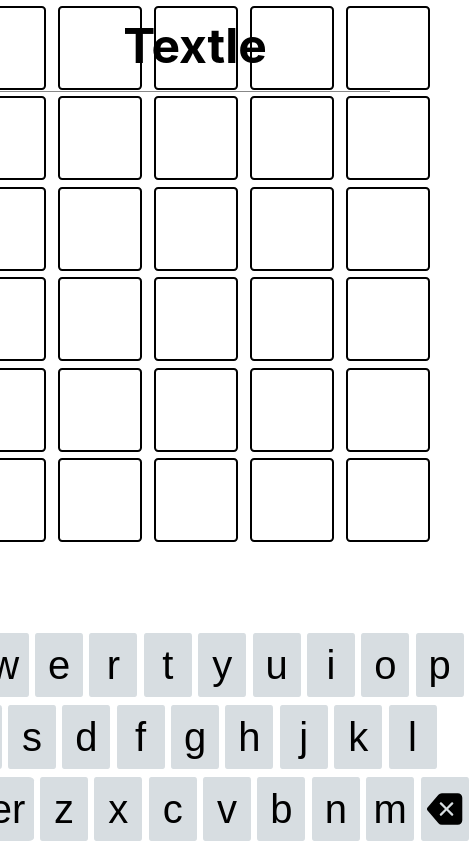
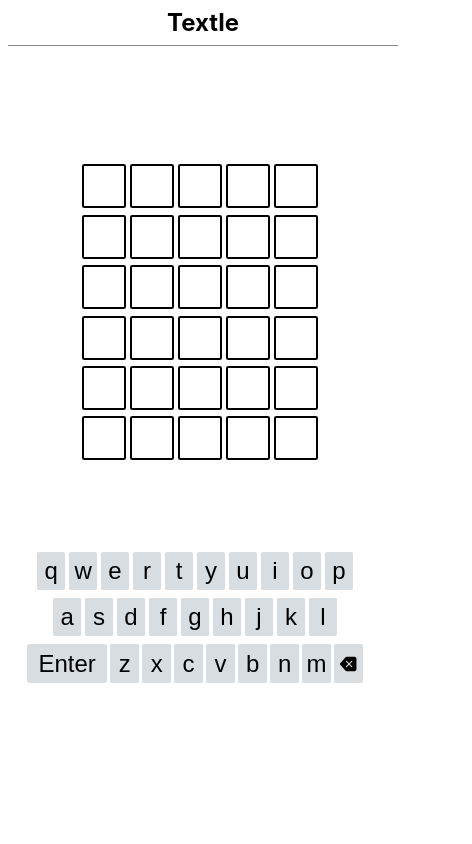
Before and after one commit to JustDankas/wordle-app, a React (Create React App) app: page / in a window 390 px wide. Shown: the whole page, 472 px wide, since content can reach past the window. Built offline with nearby package versions, Linux system fonts and the light colour scheme; the HTML template or start-up script is replaced by a standard one.

Commit message:
responsiveness

```diff
--- a/package.json
+++ b/package.json
@@ -1,7 +1,7 @@
 {
   "homepage": "https://JustDankas.github.io/wordle-app",
   "name": "textle",
-  "version": "0.4.0",
+  "version": "1.0.0",
   "private": true,
   "dependencies": {
     "@testing-library/jest-dom": "^5.16.4",
--- a/src/App.css
+++ b/src/App.css
@@ -1,29 +1,34 @@
 .App {
   display: flex;
+  flex-direction: column;
   justify-content: center;
   align-items: center;
-  flex-direction: column;
+
   position: relative;
 }
 
 .logo{
   display: flex;
   justify-content: center;
+  align-items: center;
   position: fixed;
   width: 100%;
   font-size: 3rem;
   border-bottom: 1px solid rgba(0, 0, 0, 0.471);
   top: 0;
   margin: 0;
+  margin-left: 1rem;
   padding: 1rem 0;
 }
 
 .matrix{
 
-  width: 24rem;
+
   display: grid;
   grid-template-columns: repeat(5,5rem);
-  margin-right: 5.5rem;
+  margin-left: 0;
+  margin-right: 0;
+  justify-content: center;
   gap: 0 1rem;
 }
 
@@ -123,8 +128,8 @@
   grid-template-rows: repeat(3,20% 70% 10%);
   position: absolute;
   margin-bottom: 15rem;
-  width: 450px;
-  height: 600px;
+  width: 30rem;
+  height: 40rem;
   background-color: white;
   box-shadow: 0 0 10px 5px rgba(0, 0, 0, 0.093);
   padding: 0 1rem;
@@ -206,3 +211,109 @@ align-items: center;
 .enter-btn{
   padding: 0 3.5rem;
 }
+
+@media screen and (max-width:1920px) {
+  .logo{
+    font-size: 3rem;
+  }
+
+  .matrix{
+    grid-template-columns: repeat(5,4rem);
+  }
+
+  .cell{
+    width: 4rem;
+    height: 4rem;
+    font-size: 2.5rem;
+  }
+
+  .game-over{
+    width: 25rem;
+    height: 32rem;
+  }
+  .game-over h1{
+    font-size: 2.5rem;
+  }
+  .letter,.enter-btn,.backspace-btn{
+    font-size: 2rem;
+    width: 2.5rem;
+    height: 3.5rem;
+  }
+}
+@media screen and (max-width:1300px) {
+
+  .logo{
+    font-size: 2rem;
+    padding: .5rem 0;
+  }
+  .matrix{
+    grid-template-columns: repeat(5,3rem);
+    gap: 0 .5rem;
+  }
+
+  .cell{
+    width: 2.5rem;
+    height: 2.5rem;
+    font-size: 2rem;
+  }
+
+  .game-over{
+    width: 20rem;
+    height: 24rem;
+    margin-bottom: 10rem;
+  }
+  .game-over h1{
+    font-size: 2rem;
+  }
+
+  .letter,.enter-btn,.backspace-btn{
+    font-size: 1.5rem;
+    width: 2rem;
+    height: 2.5rem;
+  }
+  .enter-btn{
+    padding: 0 3rem;
+  }
+}
+
+@media screen and (max-width:500px) {
+
+  .logo{
+    font-size: 1.5rem;
+  }
+  .matrix{
+    grid-template-columns: repeat(5,2.5rem);
+    gap: 0 .5rem;
+  }
+
+  .cell{
+    width: 2.5rem;
+    height: 2.5rem;
+    font-size: 2rem;
+  }
+
+  .game-over{
+    width: 15rem;
+    height: 20rem;
+    margin-bottom: 13rem;
+  }
+  .game-over h1{
+    font-size: 1.5rem;
+  }
+  .attempts,.word{
+    font-size: 1.5rem;
+  }
+
+  .restart{
+    font-size: 1.4rem;
+  }
+  .letter,.enter-btn,.backspace-btn{
+    font-size: 1.5rem;
+    width: 1.8rem;
+    height: 2.4rem;
+    margin: 0 .1rem;
+  }
+  .enter-btn{
+    padding: 0 2.5rem;
+  }
+}
--- a/src/App.jsx
+++ b/src/App.jsx
@@ -165,8 +165,10 @@ function App() {
   return (
     <div className="App">
       <h1 className='logo'>Textle</h1>
-      <div className="matrix">
-        {renderMatrix}
+      <div className="matrix-c">
+        <div className="matrix">
+          {renderMatrix}
+        </div>
       </div>
       <div className="letters-c">
         {lettersRowArray.map((row)=>(
```
